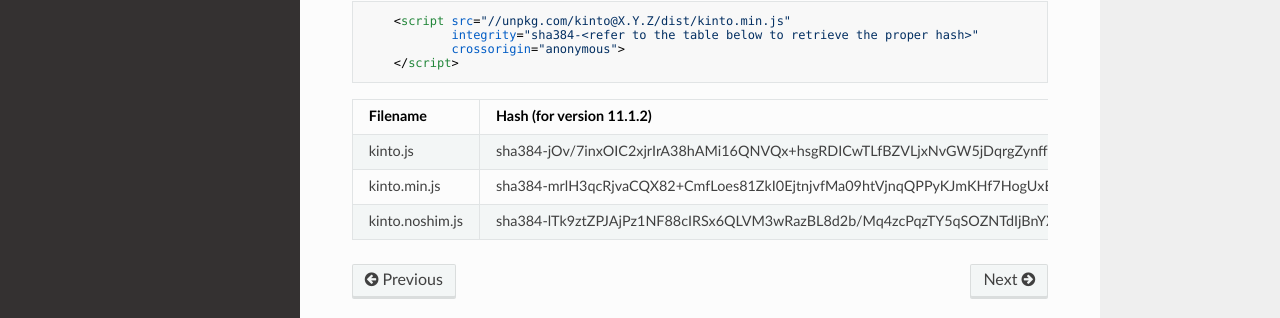
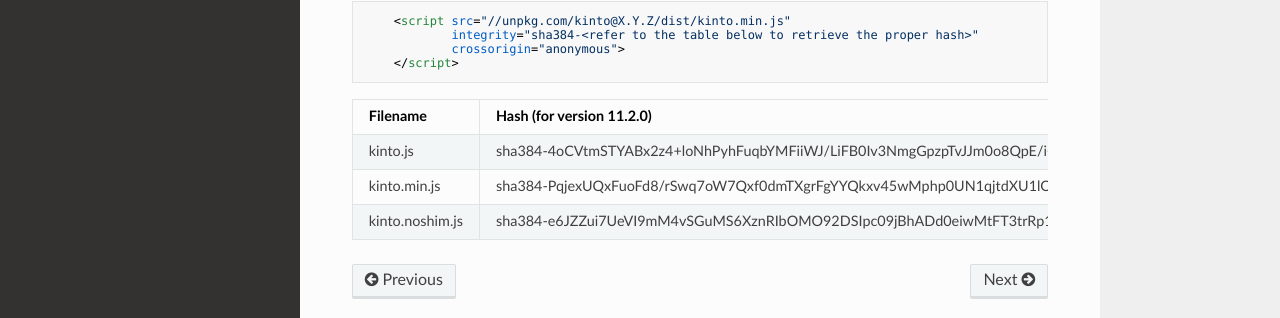
Before and after one commit to Kinto/kinto.js, an MkDocs documentation site: the page built from docs/installation.md, in a window 1280 px wide and 1323 px high. Shown: the part 930-1248 px from the top of the window. Built offline with MkDocs 1.6.1, drawn with Linux system fonts in a browser that asks for light colours; nearby versions of some CDN libraries; old or Windows-style settings are respelled for this version of MkDocs.

Commit message:
Update SRI in docs

````diff
--- a/docs/installation.md
+++ b/docs/installation.md
@@ -36,9 +36,8 @@
             crossorigin="anonymous">
     </script>
 ```
-
-| Filename                | Hash (for version 11.1.2)                                               |
+| Filename                | Hash (for version 11.2.0)                                               |
 |-------------------------|-------------------------------------------------------------------------|
-| kinto.js                | sha384-jOv/7inxOIC2xjrIrA38hAMi16QNVQx+hsgRDICwTLfBZVLjxNvGW5jDqrgZynff |
-| kinto.min.js            | sha384-mrlH3qcRjvaCQX82+CmfLoes81ZkI0EjtnjvfMa09htVjnqQPPyKJmKHf7HogUxE |
-| kinto.noshim.js         | sha384-lTk9ztZPJAjPz1NF88cIRSx6QLVM3wRazBL8d2b/Mq4zcPqzTY5qSOZNTdIjBnYX |
+| kinto.js                | sha384-4oCVtmSTYABx2z4+loNhPyhFuqbYMFiiWJ/LiFB0Iv3NmgGpzpTvJJm0o8QpE/i+ |
+| kinto.min.js            | sha384-PqjexUQxFuoFd8/rSwq7oW7Qxf0dmTXgrFgYYQkxv45wMphp0UN1qjtdXU1lQjfh |
+| kinto.noshim.js         | sha384-e6JZZui7UeVI9mM4vSGuMS6XznRIbOMO92DSIpc09jBhADd0eiwMtFT3trRp1/L5 |
````
